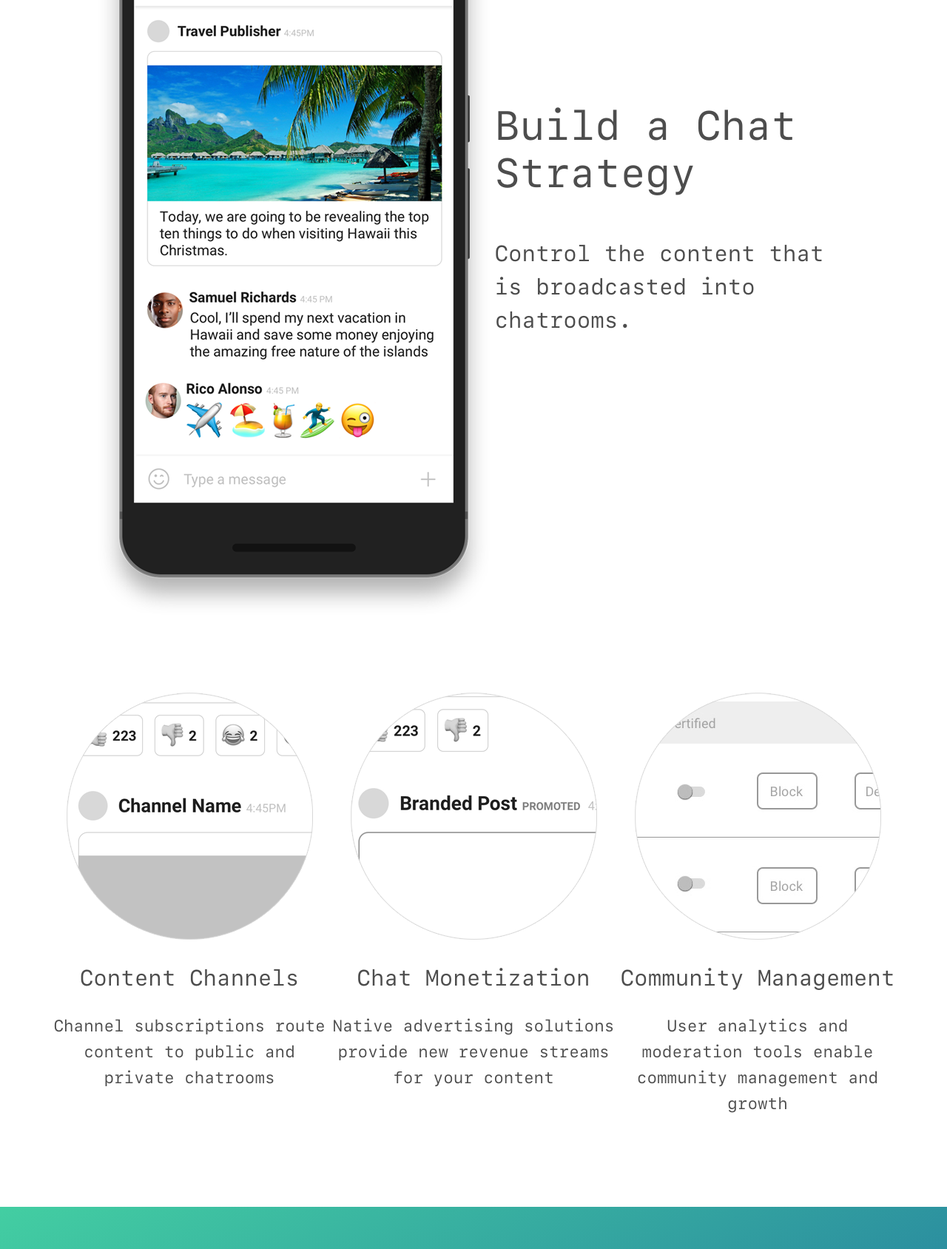
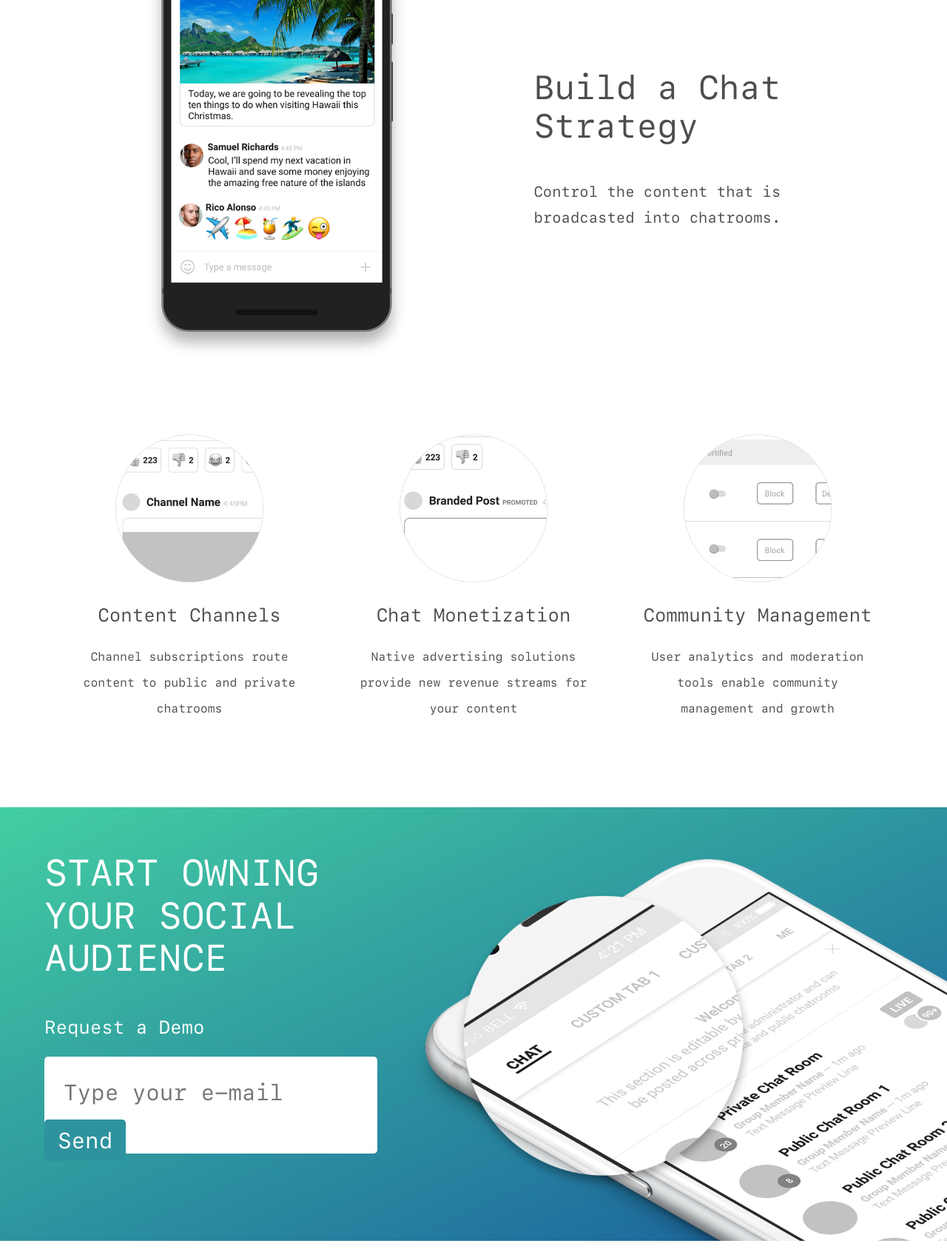
Before and after one commit to xalesouzax/gc-landingpage-v2, a plain HTML site: page index.html in a window 1280 px wide. Shown: the part 1509-3197 px from the top of the page at 74% size. Drawn offline with Linux system fonts and the light colour scheme.

Commit message:
improvements

```diff
--- a/css/style.css
+++ b/css/style.css
@@ -253,6 +253,171 @@ a {
 
 /* END FOOTER ==================================================== */
 
+/* DESKTOP SMALLER SIZES 1 ======================================= */
+
+@media screen and (max-width: 1560px) {
+
+.footer-img {
+
+	margin-top: 190px;
+
+}
+
+}
+
+/* DESKTOP SMALLER SIZES 2 ======================================= */
+
+@media screen and (max-width: 1400px) {
+
+.mocksize {
+
+	width: 350px;
+	margin-left: 120px;
+
+}
+
+.feature1 {
+
+	max-width: 95%;
+	margin: auto;
+	margin-top: -142px;
+
+}
+
+.feature1-title {
+
+	font-size: 45px;
+	width: 480px;
+	margin-top: 90px;
+
+}
+
+.feature1-text {
+
+	font-size: 20px;
+	line-height: 35px;
+	width: 480px;
+
+}
+
+.feature1-right {
+
+	margin-top: 200px;
+	margin-left: 80px;
+
+}
+
+.featureslist {
+
+	text-align: center;
+	width: 310px;
+	margin-left: 10px;
+	margin-right: 10px;
+
+}
+
+.featureslist-title {
+
+	font-size: 25px;
+
+}
+
+.featureslist-text {
+
+	font-size: 16px;
+	line-height: 35px;
+
+}
+
+.featurelist-img {
+
+	width: 200px;
+
+}
+
+.footer-title {
+
+	font-size: 50px;
+	width: 400px;
+
+}
+
+.footer-subtitle {
+
+	font-size: 25px;
+	width: 400px;
+
+}
+
+.footer-form-out {
+
+	border-radius: 5px;
+	width: 450px;
+	margin-left: 60px;
+	margin-bottom: 60px;
+
+}
+
+.footer-form-input {
+
+	font-family: sfmonoregular;
+	font-size: 30px;
+	width: 400px;
+	margin: 30px 24px;
+	border-style: none;
+
+}
+
+.footer-send {
+
+	font-family: sfmonoregular;
+	color: white;
+	font-size: 30px;
+	text-decoration: none;
+	border-radius: 5px;
+	padding: 10px 18px;
+	background-color: #2e929f
+
+}
+
+.footer-left {
+
+	width: 800px;
+	font-size: 0;
+
+}
+
+.footer-right {
+
+	width: 1053px;
+	font-size: 0;
+
+}
+
+.footer-img {
+
+	height: auto;
+	width: 100%;
+
+	right: 0;
+	margin-top: 70px;
+
+}
+
+}
+
+/* DESKTOP SMALLER SIZES 3 ======================================= */
+
+@media screen and (max-width: 1050px) {
+
+.footer-right, .footer-img {
+
+	display: none;
+
+}
+
+}
+
 /* MOBILE SCREEN SIZES =========================================== */
 
 @media screen and (max-width: 865px) {
```
